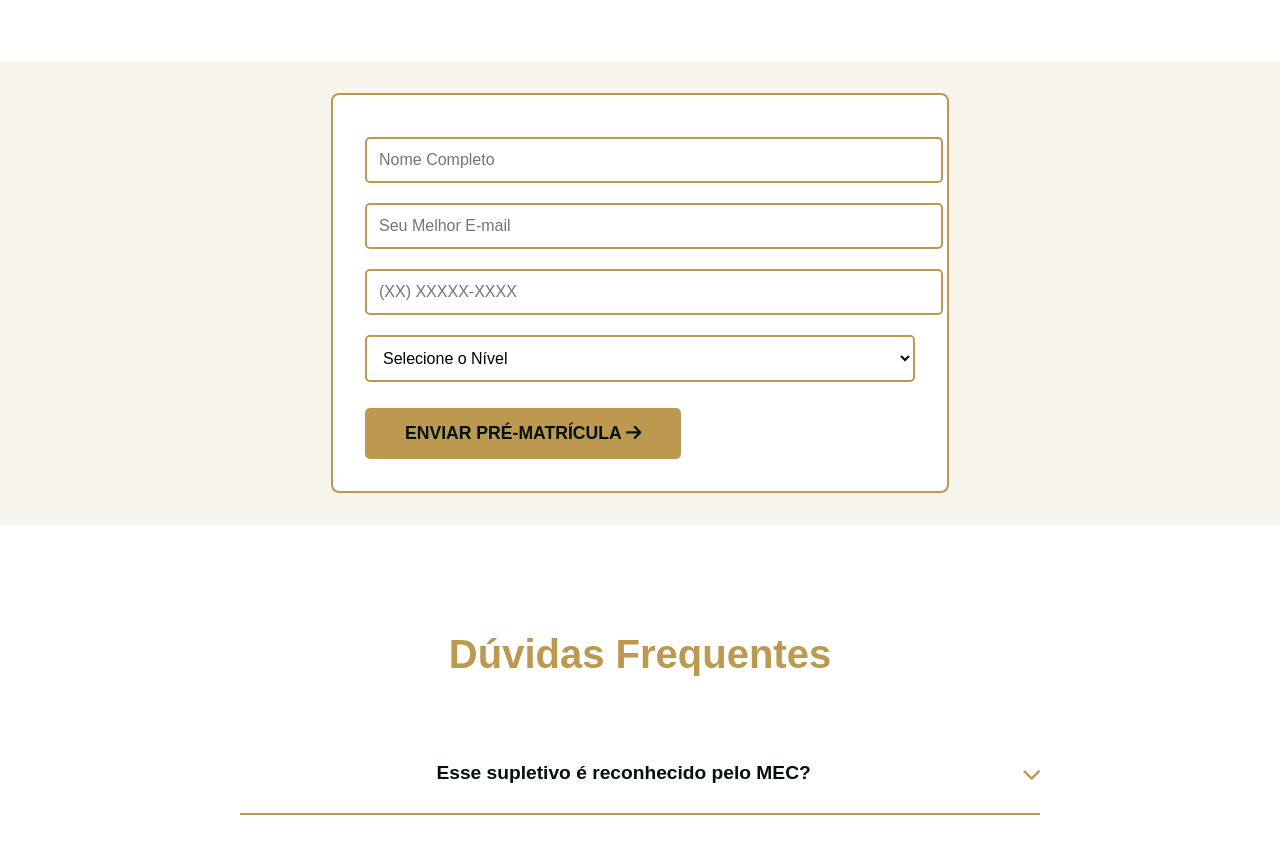
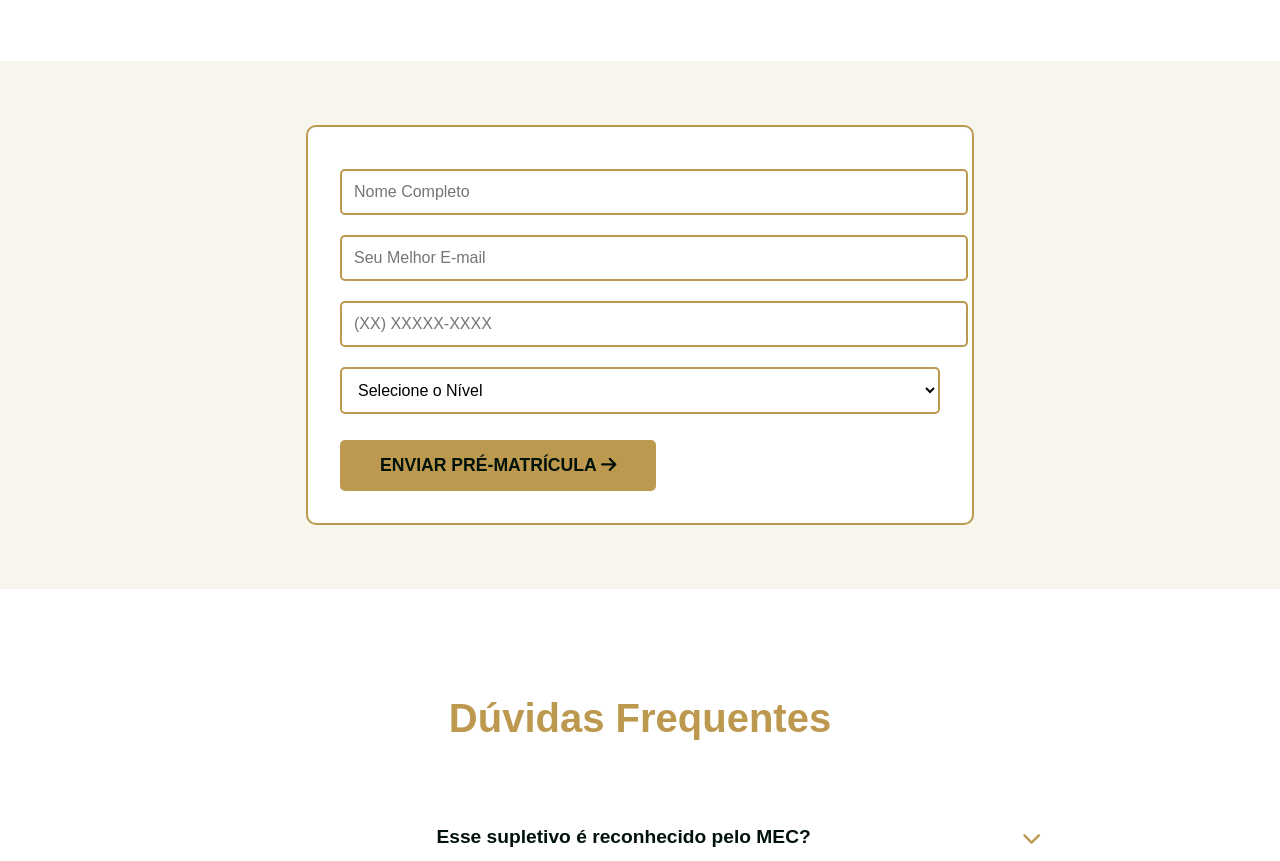
Before and after one commit to DevBielCastro/supletivojp, a plain HTML site: page index.html in a window 1280 px wide. Shown: the part 1076-1937 px from the top of the page. Drawn offline with Linux system fonts and the light colour scheme.

Commit message:
First commit

```diff
--- a/index.html
+++ b/index.html
@@ -139,16 +139,16 @@
 
         /* Formulário */
         .form-section {
-            padding: 2rem 1rem;
+            padding: 4rem 1rem;
             background: rgba(188, 153, 78, 0.1);
         }
 
         .form-container {
-            max-width: 550px;
+            max-width: 600px;
             margin: 0 auto;
             background: var(--branco);
             padding: 2rem;
-            border-radius: 8px;
+            border-radius: 10px;
             border: 2px solid var(--dourado);
         }
 
```
